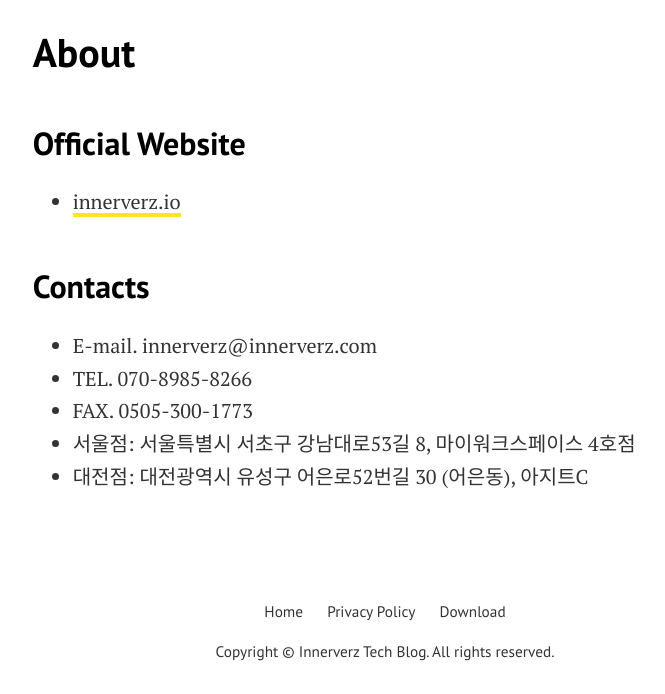
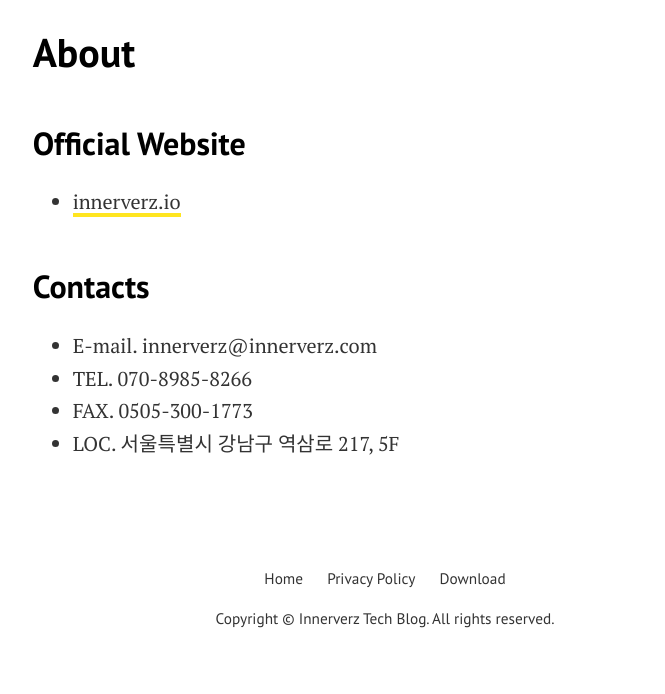
Before and after one commit to Innerverz-AI/Innerverz-AI.github.io, a Jekyll site: the page built from pages/about.md, in a window 1280 px wide and 1130 px high. Shown: the part 436-1130 px from the top of the window, without its empty margins (255-920 px from the left). Built offline with Jekyll 4.4.1, drawn with Linux system fonts in a browser that asks for light colours.

Commit message:
Update about.md

```diff
--- a/pages/about.md
+++ b/pages/about.md
@@ -12,5 +12,4 @@
 - E-mail. innerverz@innerverz.com
 - TEL. 070-8985-8266
 - FAX. 0505-300-1773
-- 서울점: 서울특별시 서초구 강남대로53길 8, 마이워크스페이스 4호점
-- 대전점: 대전광역시 유성구 어은로52번길 30 (어은동), 아지트C
+- LOC. 서울특별시 강남구 역삼로 217, 5F
```
